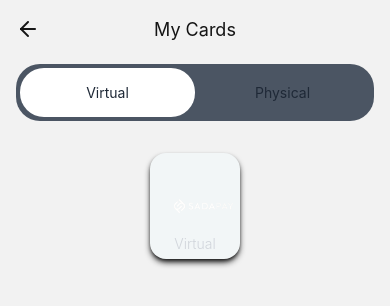
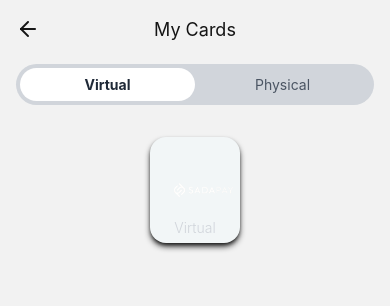
Before and after one commit to abdul-rehman-d/notsosadapay, a React Native app: screen /MyCards in a window 390 px wide. Shown: the top 306 px of the page. Built offline with nearby package versions, Linux system fonts and the light colour scheme.

Commit message:
made tabs better

```diff
--- a/screens/MyCards.js
+++ b/screens/MyCards.js
@@ -33,15 +33,15 @@ const MyCards = ({ navigation }) => {
 				</Text>
 			</View>
 
-			<View className='flex-row mt-5 rounded-3xl bg-gray-600 p-1'>
+			<View className='flex-row mt-5 rounded-3xl bg-gray-300 p-1'>
 				<Text
-					className={'w-1/2 p-4 bg-transparent text-center text-gray-800 rounded-3xl' + (tabSelected === 'virtual' && ' bg-white')}
+					className={'w-1/2 p-2 bg-transparent text-center text-gray-600 rounded-3xl font-bold' + (tabSelected === 'virtual' && ' bg-white text-gray-800')}
 					onPress={() => {
 						if (tabSelected !== 'virtual') setTabSelected('virtual')
 					}}
 				>Virtual</Text>
 				<Text
-					className={'w-1/2 p-4 bg-transparent text-center text-gray-800 rounded-3xl' + (tabSelected === 'physical' && ' bg-white')}
+					className={'w-1/2 p-2 bg-transparent text-center text-gray-600 rounded-3xl font-bold' + (tabSelected === 'physical' && ' bg-white text-gray-800')}
 					onPress={() => {
 						if (tabSelected !== 'physical') setTabSelected('physical')
 					}}
```
